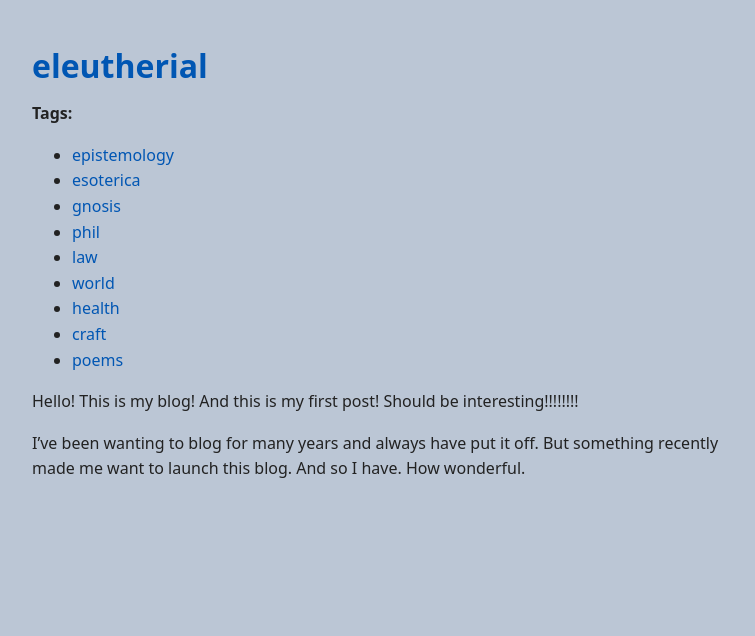
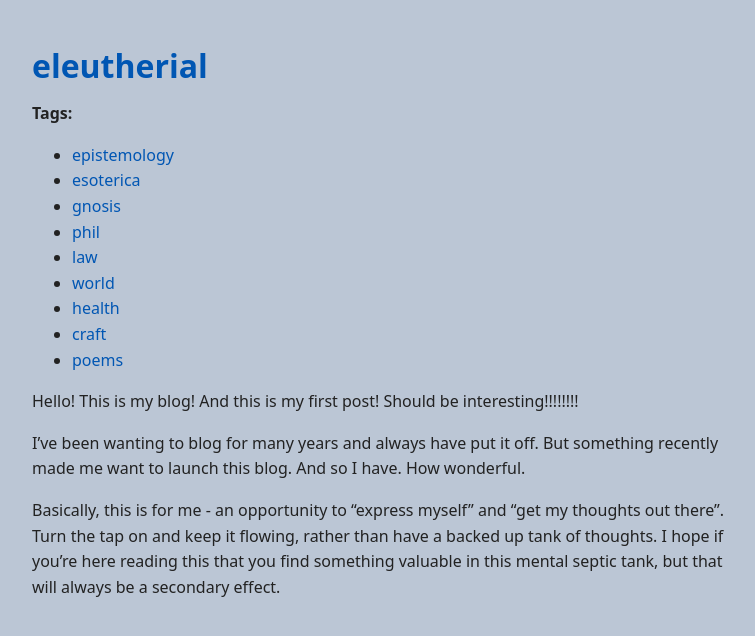
Before and after one commit to colour-unimog/eleutherial, a Jekyll site: the page built from _posts/2025-04-04-origin.md, in a window 1280 px wide. Shown: the top 636 px of the page, without its empty margins (258-1013 px from the left). Built offline with Jekyll 4.4.1, drawn with Linux system fonts in a browser that asks for light colours.

Commit message:
Update 2025-04-04-origin.md

```diff
--- a/_posts/2025-04-04-origin.md
+++ b/_posts/2025-04-04-origin.md
@@ -9,3 +9,5 @@ Hello! This is my blog! And this is my first post! Should be interesting!!!!!!!!
 
 
 I've been wanting to blog for many years and always have put it off. But something recently made me want to launch this blog. And so I have. How wonderful.
+
+Basically, this is for me - an opportunity to "express myself" and "get my thoughts out there". Turn the tap on and keep it flowing, rather than have a backed up tank of thoughts. I hope if you're here reading this that you find something valuable in this mental septic tank, but that will always be a secondary effect.
```
